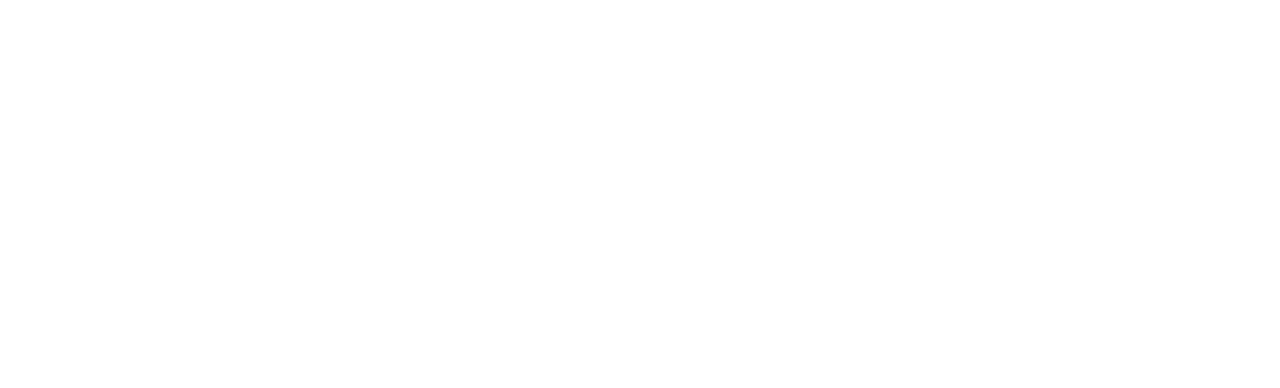
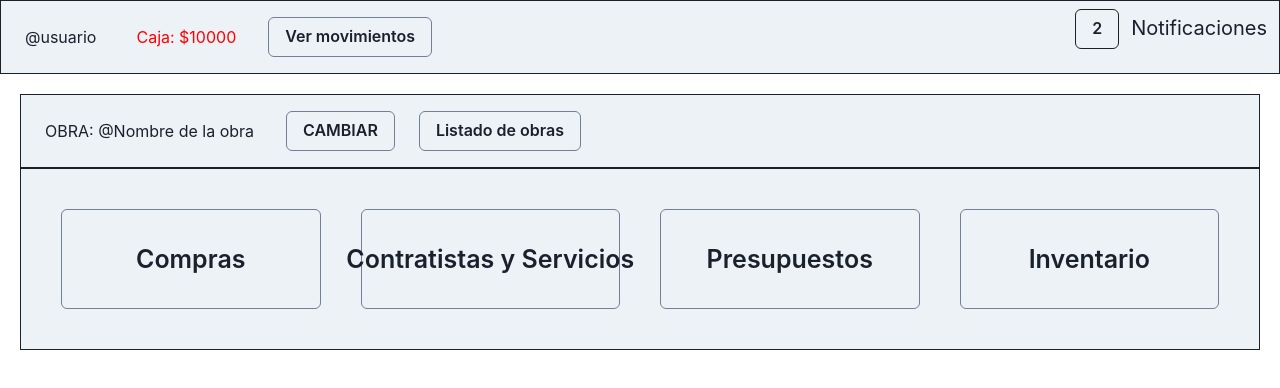
Before and after one commit to BlackmistBasset/quarzo, a React (Create React App) app: page /inventario in a window 1280 px wide. Before the commit this address had no page. Shown: the top 388 px of the page. Built offline with nearby package versions, Linux system fonts and the light colour scheme.

Commit message:
Details Button & Modals
Se añade el botón de detalles de cada compra y Modals.

```diff
--- a/src/App.jsx
+++ b/src/App.jsx
@@ -4,6 +4,9 @@ import { Routes, Route } from "react-router-dom";
 import { Login } from "./pages/Login";
 import { Register } from "./pages/Register";
 import { Compras } from "./pages/Compras";
+import { Inventario } from "./pages/Inventario";
+import { Contratistas } from "./pages/Contratistas";
+import { Presupuestos } from "./pages/Presupuestos";
 
 export const App = () => {
   return (
@@ -11,6 +14,9 @@ export const App = () => {
       <Route path="/" element={<Login />} />
       <Route path="/register" element={<Register />} />
       <Route path="/compras" element={<Compras />} />
+      <Route path="/inventario" element={<Inventario />} />
+      <Route path="/contratistas" element={<Contratistas />} />
+      <Route path="/presupuestos" element={<Presupuestos />} />
     </Routes>
   );
 };
--- /dev/null
+++ b/src/components/ModalDetails.jsx
@@ -0,0 +1,89 @@
+import React from 'react'
+
+import {
+    Button,
+    Modal,
+    ModalOverlay,
+    ModalContent,
+    ModalHeader,
+    ModalFooter,
+    ModalBody,
+    ModalCloseButton,
+    useDisclosure,
+    Input,
+    Container,
+    Flex,
+    Box,
+    Center,
+    Spacer,
+} from '@chakra-ui/react'
+
+export const ModalDetails = () => {
+    return (
+      <>
+            <ModalHeader>Nombre del Item</ModalHeader>
+            <ModalCloseButton/>
+            <ModalBody >
+                <h2>Detalle</h2>
+                <Container border="1px">
+                    Aca van los detalles del item.
+                </Container>
+                <Flex>
+                    <Box>
+                        <h2>Unidad de medida: Kilo</h2>
+                        <h2>Fecha solicitado: 07/11/2022</h2>
+
+                        <h2>ESTADO DEL PEDIDO: COMPRADO</h2>
+                        <h2>ESTADO DE LA ENTREGA: Entrega el proveedor 13/11/2022</h2>
+                        <h2>RECIBIDO EN OBRA: OK</h2>
+                    </Box>
+                    <Box>
+                    <h2>Cantidad: 250</h2>
+                    <h2>Fecha requerido: 15/11/2022</h2>
+                    </Box>
+                </Flex>
+
+                <Button
+                    fontSize="15px"
+                    border="1px"
+                    borderColor="gray.500"
+                    _hover={{ bg: "blackAlpha.400" }}
+                    >Detalles adicionales</Button>
+                <Button
+                    fontSize="15px"
+                    border="1px"
+                    borderColor="gray.500"
+                    _hover={{ bg: "blackAlpha.400" }}
+                    >Proveedor</Button>
+                <Button
+                    fontSize="15px"
+                    border="1px"
+                    borderColor="gray.500"
+                    _hover={{ bg: "blackAlpha.400" }}
+                    >Comprobantes</Button>
+                <Button
+                    fontSize="15px"
+                    border="1px"
+                    borderColor="gray.500"
+                    _hover={{ bg: "blackAlpha.400" }}
+                    >Registro de edicion</Button>
+                <Container border="1px">
+                    Mucha mas info
+
+                </Container>
+                <Flex>
+                    <Box>
+                        <h2>Creado por: @usuario</h2>
+                        <h2>Ultima modificacion por: @Usuario</h2>
+                    </Box>
+                    <Spacer/>
+                    <Box>
+                    <h2>Fecha: 7/11/2022</h2>
+                    <h2>Fecha: 15/11/2022</h2>
+                    </Box>
+                </Flex>
+
+            </ModalBody>
+      </>
+  )
+}
--- a/src/components/Wrapper.jsx
+++ b/src/components/Wrapper.jsx
@@ -11,6 +11,7 @@ import {
     FormLabel,
     Input,
     Button,
+    ButtonGroup,
     Stack,
     InputGroup,
     FormErrorMessage,
@@ -40,10 +41,42 @@ const navigate = useNavigate();
                 <Button m={3} border="1px" borderColor="gray.500" _hover={{ bg: "blackAlpha.400" }}>Listado de obras</Button>
             </Flex>
             <Center backgroundColor = "gray.100"  border="1px" p={5}>
-                <Button w={400} h={100} fontSize="25px" border="1px" borderColor="gray.500" m={5} _hover={{ bg: "blackAlpha.400" }}>Compras</Button>
-                <Button w={400} h={100} fontSize="25px" border="1px" borderColor="gray.500" m={5} _hover={{ bg: "blackAlpha.400" }}>Contratistas y Servicios</Button>
-                <Button w={400} h={100} fontSize="25px" border="1px" borderColor="gray.500" m={5} _hover={{ bg: "blackAlpha.400" }}>Presupuestos</Button>
-                <Button w={400} h={100} fontSize="25px" border="1px" borderColor="gray.500" m={5} _hover={{ bg: "blackAlpha.400" }}>Inventario</Button>
+                <Button
+                    w={400}
+                    h={100}
+                    fontSize="25px"
+                    border="1px"
+                    borderColor="gray.500"
+                    m={5}
+                    _hover={{ bg: "blackAlpha.400" }}
+                    onClick={() => navigate("/compras")}>Compras</Button>
+                <Button
+                    w={400}
+                    h={100}
+                    fontSize="25px"
+                    border="1px"
+                    borderColor="gray.500"
+                    m={5}
+                    _hover={{ bg: "blackAlpha.400" }}
+                    onClick={() => navigate("/contratistas")}>Contratistas y Servicios</Button>
+                <Button
+                    w={400}
+                    h={100}
+                    fontSize="25px"
+                    border="1px"
+                    borderColor="gray.500"
+                    m={5}
+                    _hover={{ bg: "blackAlpha.400" }}
+                    onClick={() => navigate("/presupuestos")}>Presupuestos</Button>
+                <Button
+                    w={400}
+                    h={100}
+                    fontSize="25px"
+                    border="1px"
+                    borderColor="gray.500"
+                    m={5}
+                    _hover={{ bg: "blackAlpha.400" }}
+                    onClick={() => navigate("/inventario")}>Inventario</Button>
             </Center>
         </Box>
     </>
--- a/src/pages/Compras.jsx
+++ b/src/pages/Compras.jsx
@@ -1,18 +1,27 @@
 import React from 'react'
 
-import { Wrapper } from '../components/Wrapper'
+import { Wrapper } from '../components/Wrapper';
+import { ModalDetails } from '../components/ModalDetails';
+
 import {
   Table,
   Thead,
   Tbody,
   Tfoot,
+  Button,
   Tr,
   Th,
   Td,
   TableCaption,
   TableContainer,
-} from '@chakra-ui/react'
+  useDisclosure,
+  Modal,
+  ModalOverlay,
+  ModalContent,
+  ModalFooter,
+} from '@chakra-ui/react';
 export const Compras = () => {
+  const { isOpen, onOpen, onClose } = useDisclosure()
   return (
     <>
     <Wrapper />
@@ -28,17 +37,31 @@ export const Compras = () => {
               <Th>Fecha de necesidad</Th>
               <Th>Estado del pedido</Th>
               <Th>Recibido</Th>
+              <Th>Detalles</Th>
             </Tr>
           </Thead>
           <Tbody>
             <Tr>
-              <Td>07/11/2022</Td>
-              <Td>Tornillos</Td>
+              <Td name="fecha">07/11/2022</Td>
+              <Td name="NombreItem">Tornillos</Td>
               <Td>1</Td>
               <Td>250</Td>
               <Td>15/11/2022</Td>
               <Td>Pendiente de compra</Td>
-              <Td> N/A</Td>
+              <Td>OK</Td>
+              <Td><Button border="1px" m={1} onClick={onOpen}>Ver detalles</Button></Td>
+              <Modal  isOpen={isOpen} onClose={onClose} isCentered={true} size="2xl">
+                <ModalOverlay bg='blackAlpha.300' backdropFilter='blur(10px) hue-rotate(90deg)'/>
+                  <ModalContent autoFocus={true}>
+                    <ModalDetails />
+                    <ModalFooter>
+                      <Button colorScheme='blue' mr={3}>
+                        Editar Item
+                      </Button>
+                      <Button variant='ghost'>Eliminar item</Button>
+                    </ModalFooter>
+                  </ModalContent>
+              </Modal>
             </Tr>
           </Tbody>
         </Table>
--- /dev/null
+++ b/src/pages/Contratistas.jsx
@@ -0,0 +1,10 @@
+import React from 'react'
+
+import { Wrapper } from '../components/Wrapper'
+export const Contratistas = () => {
+  return (
+    <>
+      <Wrapper />
+    </>
+  )
+}
--- /dev/null
+++ b/src/pages/Inventario.jsx
@@ -0,0 +1,11 @@
+import React from 'react'
+
+import { Wrapper } from '../components/Wrapper'
+
+export const Inventario = () => {
+  return (
+    <>
+      <Wrapper />
+    </>
+  )
+}
--- /dev/null
+++ b/src/pages/Presupuestos.jsx
@@ -0,0 +1,11 @@
+import React from 'react'
+
+import { Wrapper } from '../components/Wrapper'
+
+export const Presupuestos = () => {
+  return (
+    <>
+      <Wrapper />
+    </>
+  )
+}
```
